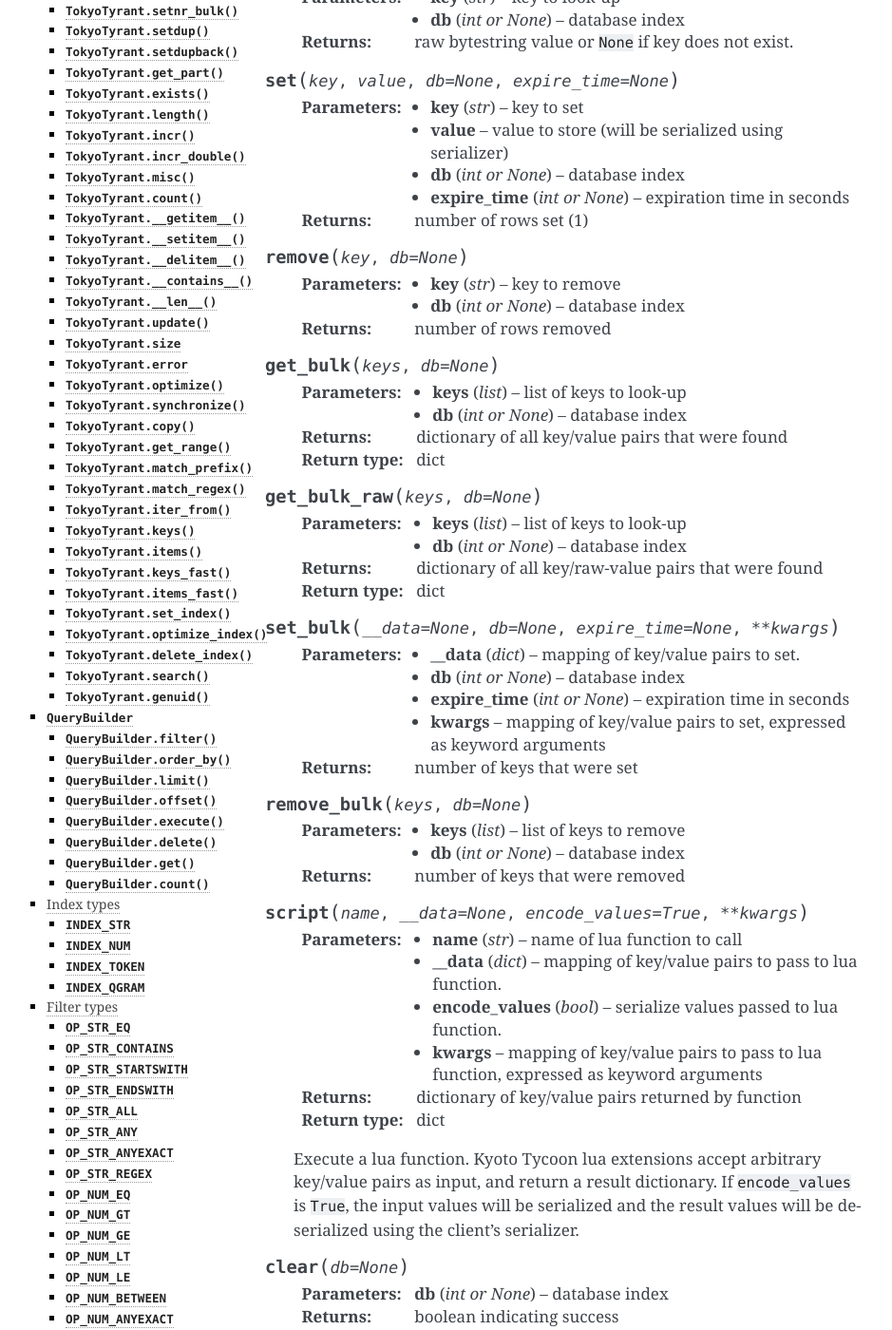
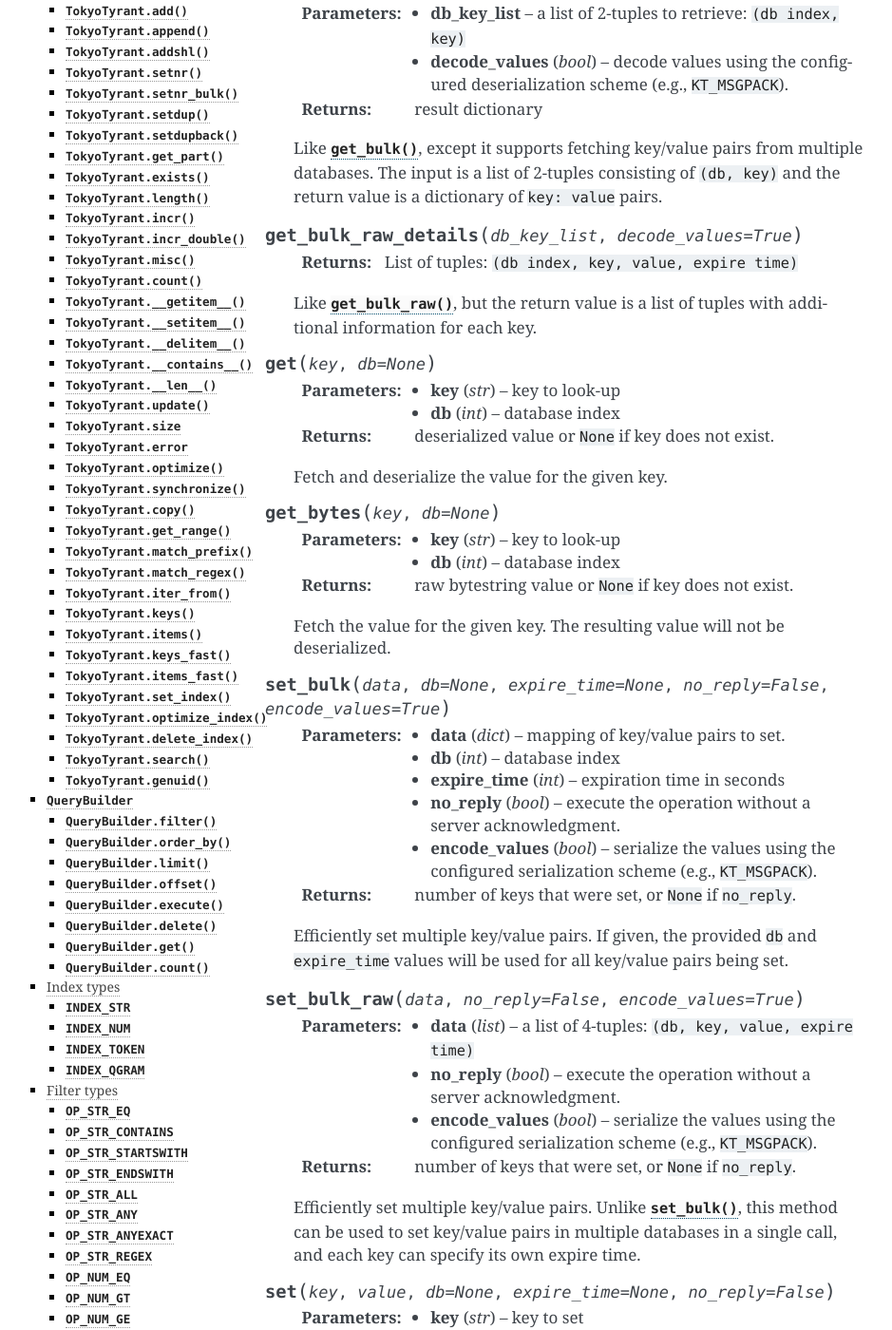
Before and after one commit to coleifer/kt, a Sphinx documentation site: the page built from docs/api.rst, in a window 1280 px wide and 1400 px high, scrolled down 1667 px. Shown: the whole window at 95% size, without its empty margins (171-1110 px from the left). Built offline with Sphinx 7.4.7, drawn with Linux system fonts in a browser that asks for light colours; some of the changed text lies outside the part shown.

Commit message:
API doc updates.

```diff
--- a/docs/api.rst
+++ b/docs/api.rst
@@ -49,7 +49,7 @@
 
     Client for interacting with Kyoto Tycoon database.
 
-    .. py:method:: close([allow_reuse=True])
+    .. py:method:: close(allow_reuse=True)
 
         :param bool allow_reuse: when the connection pool is enabled, this flag
             indicates whether the connection can be reused. For unpooled
@@ -62,7 +62,7 @@
         When using the connection pool, this method can close *all* client
         connections.
 
-    .. py:method:: get_bulk(keys[, db=None[, decode_values=True]])
+    .. py:method:: get_bulk(keys, db=None, decode_values=True)
 
         :param list keys: keys to retrieve
         :param int db: database index
@@ -73,96 +73,154 @@
         Efficiently retrieve multiple key/value pairs from the database. If a
         key does not exist, it will not be present in the result dictionary.
 
+    .. py:method:: get_bulk_details(keys, db=None, decode_values=True)
+
+        :return: List of tuples: ``(db index, key, value, expire time)``
+
+        Like :py:meth:`~KyotoTycoon.get_bulk`, but the return value is a list
+        of tuples with additional information for each key.
+
+    .. py:method:: get_bulk_raw(db_key_list, decode_values=True)
+
+        :param db_key_list: a list of 2-tuples to retrieve: ``(db index, key)``
+        :param bool decode_values: decode values using the configured
+            deserialization scheme (e.g., ``KT_MSGPACK``).
+        :return: result dictionary
+
+        Like :py:meth:`~KyotoTycoon.get_bulk`, except it supports fetching
+        key/value pairs from multiple databases. The input is a list of
+        2-tuples consisting of ``(db, key)`` and the return value is a
+        dictionary of ``key: value`` pairs.
+
+    .. py:method:: get_bulk_raw_details(db_key_list, decode_values=True)
+
+        :return: List of tuples: ``(db index, key, value, expire time)``
+
+        Like :py:meth:`~KyotoTycoon.get_bulk_raw`, but the return value is a
+        list of tuples with additional information for each key.
+
     .. py:method:: get(key, db=None)
 
         :param str key: key to look-up
-        :param db: database index
-        :type db: int or None
+        :param int db: database index
         :return: deserialized value or ``None`` if key does not exist.
 
-    .. py:method:: get_raw(key, db=None)
+        Fetch and deserialize the value for the given key.
+
+    .. py:method:: get_bytes(key, db=None)
 
         :param str key: key to look-up
-        :param db: database index
-        :type db: int or None
+        :param int db: database index
         :return: raw bytestring value or ``None`` if key does not exist.
 
-    .. py:method:: set(key, value, db=None, expire_time=None)
+        Fetch the value for the given key. The resulting value will not
+        be deserialized.
+
+    .. py:method:: set_bulk(data, db=None, expire_time=None, no_reply=False, encode_values=True)
+
+        :param dict data: mapping of key/value pairs to set.
+        :param int db: database index
+        :param int expire_time: expiration time in seconds
+        :param bool no_reply: execute the operation without a server
+            acknowledgment.
+        :param bool encode_values: serialize the values using the configured
+            serialization scheme (e.g., ``KT_MSGPACK``).
+        :return: number of keys that were set, or ``None`` if ``no_reply``.
+
+        Efficiently set multiple key/value pairs. If given, the provided ``db``
+        and ``expire_time`` values will be used for all key/value pairs being
+        set.
+
+    .. py:method:: set_bulk_raw(data, no_reply=False, encode_values=True)
+
+        :param list data: a list of 4-tuples: ``(db, key, value, expire time)``
+        :param bool no_reply: execute the operation without a server
+            acknowledgment.
+        :param bool encode_values: serialize the values using the configured
+            serialization scheme (e.g., ``KT_MSGPACK``).
+        :return: number of keys that were set, or ``None`` if ``no_reply``.
+
+        Efficiently set multiple key/value pairs. Unlike
+        :py:meth:`~KyotoTycoon.set_bulk`, this method can be used to set
+        key/value pairs in multiple databases in a single call, and each key
+        can specify its own expire time.
+
+    .. py:method:: set(key, value, db=None, expire_time=None, no_reply=False)
 
         :param str key: key to set
         :param value: value to store (will be serialized using serializer)
-        :param db: database index
-        :type db: int or None
-        :param expire_time: expiration time in seconds
-        :type expire_time: int or None
+        :param int db: database index
+        :param int expire_time: expiration time in seconds
+        :param bool no_reply: execute the operation without a server
+            acknowledgment.
         :return: number of rows set (1)
 
-    .. py:method:: remove(key, db=None)
+        Set a single key/value pair.
+
+    .. py:method:: set_bytes(key, value, db=None, expire_time=None, no_reply=False)
+
+        :param str key: key to set
+        :param value: raw value to store
+        :param int db: database index
+        :param int expire_time: expiration time in seconds
+        :param bool no_reply: execute the operation without a server
+            acknowledgment.
+        :return: number of rows set (1)
+
+        Set a single key/value pair without encoding the value.
+
+    .. py:method:: remove_bulk(keys, db=None, no_reply=False)
+
+        :param list keys: list of keys to remove
+        :param int db: database index
+        :param bool no_reply: execute the operation without a server
+            acknowledgment.
+        :return: number of keys that were removed
+
+    .. py:method:: remove_bulk_raw(db_key_list, no_reply=False)
+
+        :param db_key_list: a list of 2-tuples to retrieve: ``(db index, key)``
+        :param bool no_reply: execute the operation without a server
+            acknowledgment.
+        :return: number of keys that were removed
+
+        Like :py:meth:`~KyotoTycoon.remove_bulk`, but allows keys to be removed
+        from multiple databases in a single call.
+
+    .. py:method:: remove(key, db=None, no_reply=False)
 
         :param str key: key to remove
-        :param db: database index
-        :type db: int or None
+        :param int db: database index
+        :param bool no_reply: execute the operation without a server
+            acknowledgment.
         :return: number of rows removed
 
-    .. py:method:: get_bulk(keys, db=None)
-
-        :param list keys: list of keys to look-up
-        :param db: database index
-        :type db: int or None
-        :return: dictionary of all key/value pairs that were found
-        :rtype: dict
-
-    .. py:method:: get_bulk_raw(keys, db=None)
-
-        :param list keys: list of keys to look-up
-        :param db: database index
-        :type db: int or None
-        :return: dictionary of all key/raw-value pairs that were found
-        :rtype: dict
-
-    .. py:method:: set_bulk(__data=None, db=None, expire_time=None, **kwargs)
-
-        :param dict __data: mapping of key/value pairs to set.
-        :param db: database index
-        :type db: int or None
-        :param expire_time: expiration time in seconds
-        :type expire_time: int or None
-        :param kwargs: mapping of key/value pairs to set, expressed as keyword arguments
-        :return: number of keys that were set
-
-    .. py:method:: remove_bulk(keys, db=None)
-
-        :param list keys: list of keys to remove
-        :param db: database index
-        :type db: int or None
-        :return: number of keys that were removed
-
-    .. py:method:: script(name, __data=None, encode_values=True, **kwargs)
+    .. py:method:: script(name, data=None, no_reply=False, encode_values=True, decode_values=True)
 
         :param str name: name of lua function to call
-        :param dict __data: mapping of key/value pairs to pass to lua function.
+        :param dict data: mapping of key/value pairs to pass to lua function.
+        :param bool no_reply: execute the operation without a server
+            acknowledgment.
         :param bool encode_values: serialize values passed to lua function.
-        :param kwargs: mapping of key/value pairs to pass to lua function, expressed as keyword arguments
+        :param bool decode_values: deserialize values returned by lua function.
         :return: dictionary of key/value pairs returned by function
-        :rtype: dict
 
         Execute a lua function. Kyoto Tycoon lua extensions accept arbitrary
         key/value pairs as input, and return a result dictionary. If
-        ``encode_values`` is ``True``, the input values will be serialized and
-        the result values will be deserialized using the client's serializer.
+        ``encode_values`` is ``True``, the input values will be serialized.
+        Likewise, if ``decode_values`` is ``True`` the values returned by the
+        Lua function will be deserialized using the configured serializer.
 
     .. py:method:: clear(db=None)
 
-        :param db: database index
-        :type db: int or None
+        :param int db: database index
         :return: boolean indicating success
 
         Remove all keys from the database.
 
     .. py:method:: status(db=None)
 
-        :param db: database index
-        :type db: int or None
+        :param int db: database index
         :return: status fields and values
         :rtype: dict
 
```
